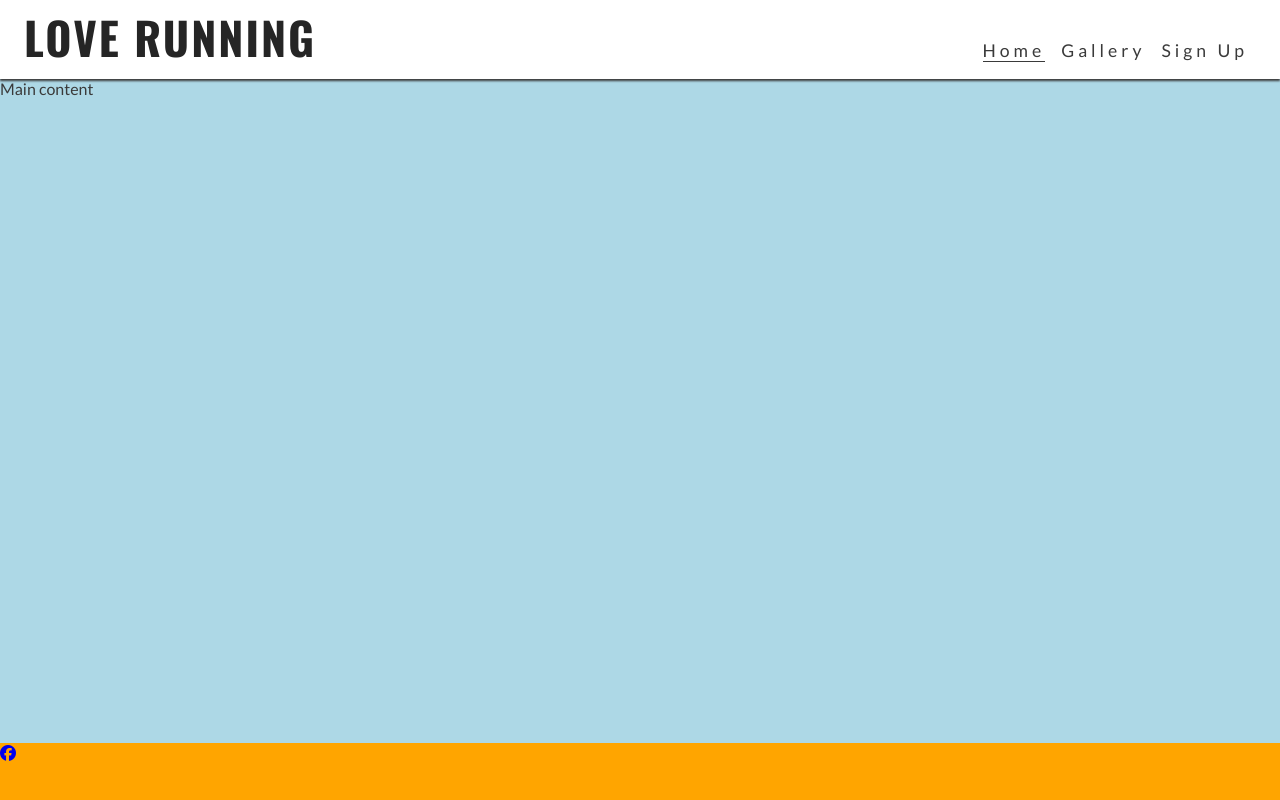
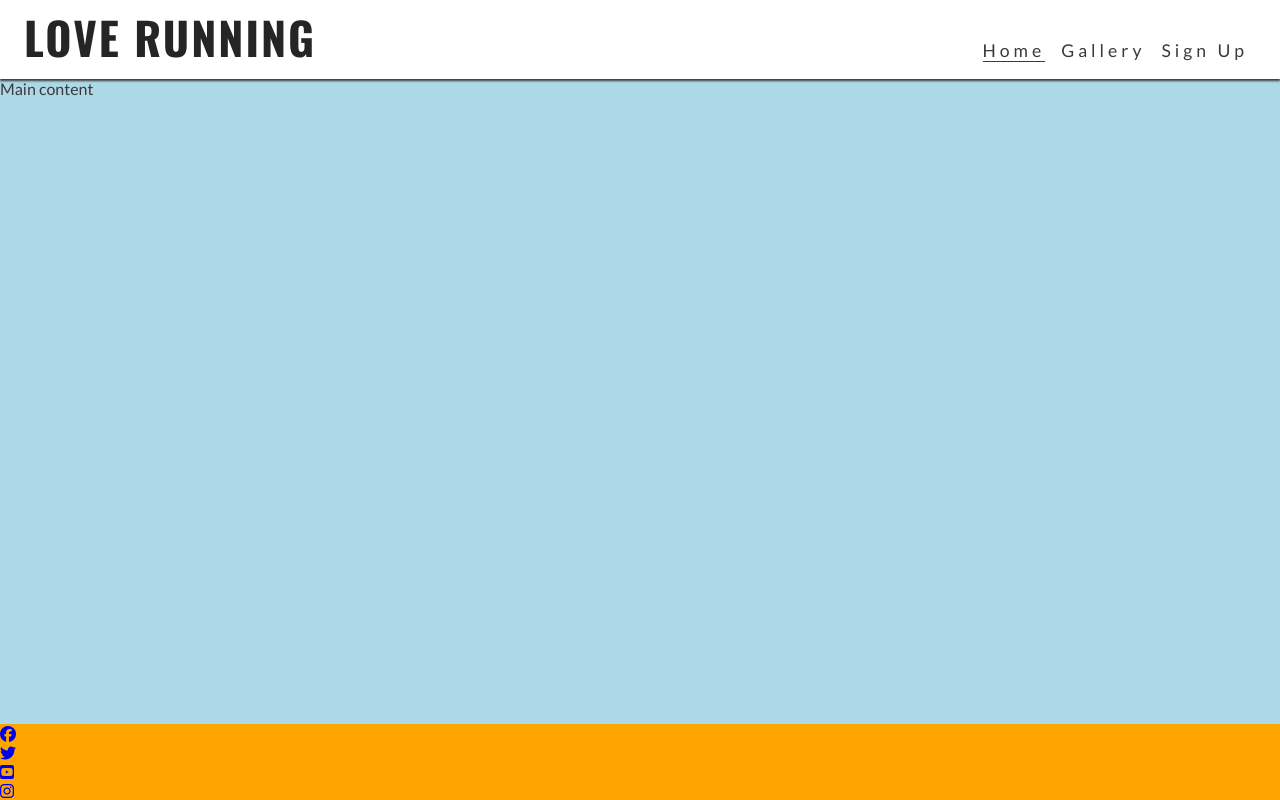
Before and after one commit to Askeran17/love-running, a plain HTML site: page index.html in a window 1280 px wide. Drawn offline with nearby package versions, Linux system fonts and the light colour scheme.

Commit message:
add remainings links

```diff
--- a/index.html
+++ b/index.html
@@ -31,7 +31,9 @@
             <h1 id="logo">Love Running</h1>
         </a>
         <input type="checkbox" id="nav-toggle" name="nav-toggle">
-        <label for="nav-toggle" class="nav-toggle-label">x</label>
+        <label for="nav-toggle" class="nav-toggle-label">
+            <i class="fa-solid fa-bars"></i>
+        </label>
         <nav>
             <ul id="menu">
                 <li><a href="" class="active">Home</a></li>
@@ -48,8 +50,21 @@
             <li><a href="https://www.facebook.com/" target="_blank" rel="noopener"
                 aria-label="Visit our Facebook page (opens in a new tab)"><i class="fa-brands fa-facebook"></i></a>
             </li>
-            <li></li>
-            <li></li>
+            <li>
+                <a href="https://www.twitter.com/" target="_blank" rel="noopener"
+                    aria-label="Visit our Twitter page (opens in a new tab)">
+                    <i class="fa-brands fa-twitter"></i></a>
+            </li>
+            <li>
+                <a href="https://www.youtube.com/" target="_blank" rel="noopener"
+                    aria-label="Visit our YouTube page (opens in a new tab)">
+                    <i class="fa-brands fa-square-youtube"></i></a>
+            </li>
+            <li>
+                <a href="https://www.instagram.com/" target="_blank" rel="noopener"
+                    aria-label="Visit our Instagram page (opens in a new tab)">
+                    <i class="fa-brands fa-instagram"></i></a>
+            </li>
         </ul>
     </footer>
 
```
